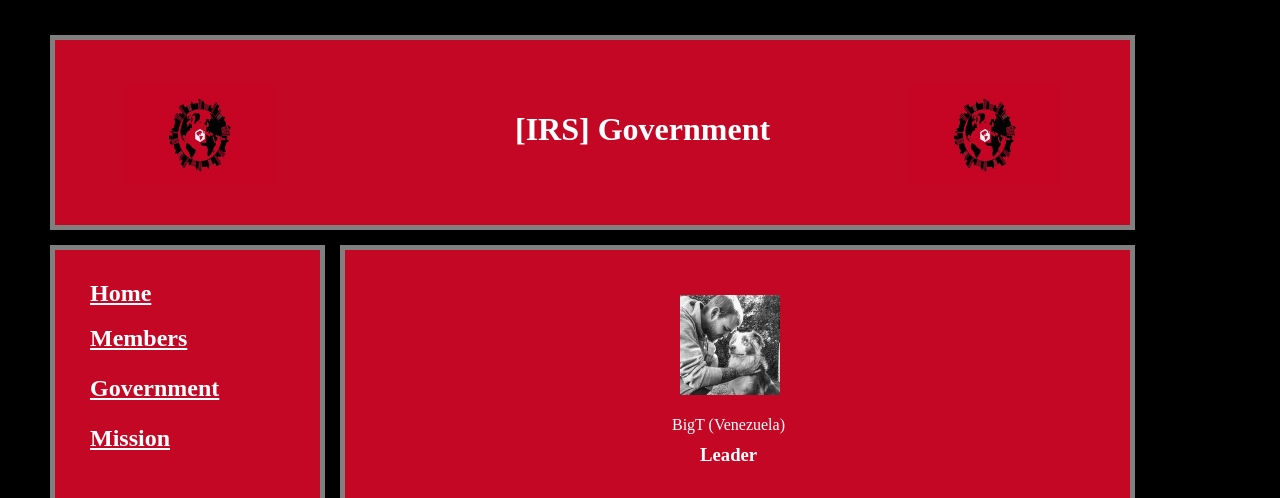
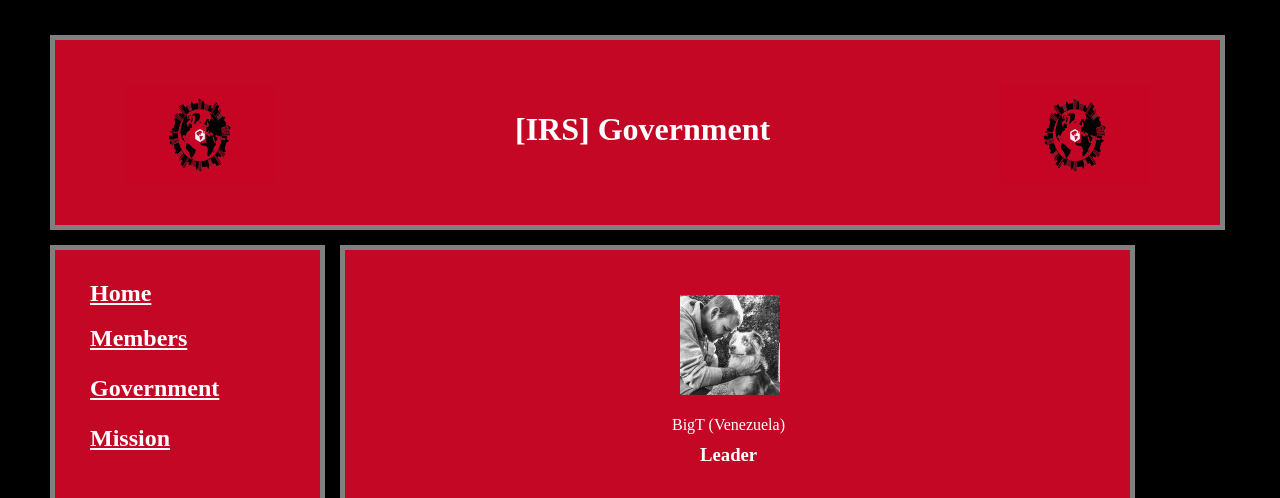
Before and after one commit to BigTallahasee/-IRS-Website, a plain HTML site: page pages/government.html in a window 1280 px wide. Shown: the top 498 px of the page. Drawn offline with Linux system fonts and the light colour scheme.

Commit message:
Update government.html

```diff
--- a/pages/government.html
+++ b/pages/government.html
@@ -18,8 +18,8 @@
     </head>
     <body>
         <span>
-            <div style="position:absolute; background-color: gray; width: 1085px; height: 195px; top: 35px; left: 50px;"></div>
-            <div style="position: absolute; background-color: rgb(196, 7, 37); width: 1075px; height: 185px; top: 40px; left: 55px;">
+            <div style="position:absolute; background-color: gray; width: 1175px; height: 195px; top: 35px; left: 50px;"></div>
+            <div style="position: absolute; background-color: rgb(196, 7, 37); width: 1165px; height: 185px; top: 40px; left: 55px;">
                 <img src="../irs.png" width="150px" height="100px" style="position: absolute; top: 45px; left:70px;">
                 <h1 style="position: absolute; top: 50px; left: 460px; color: white;">[IRS] Government</h1>
                 <img src="../irs.png" width="150px" height="100px" style="position: absolute; top: 45px; right:70px;">
```
